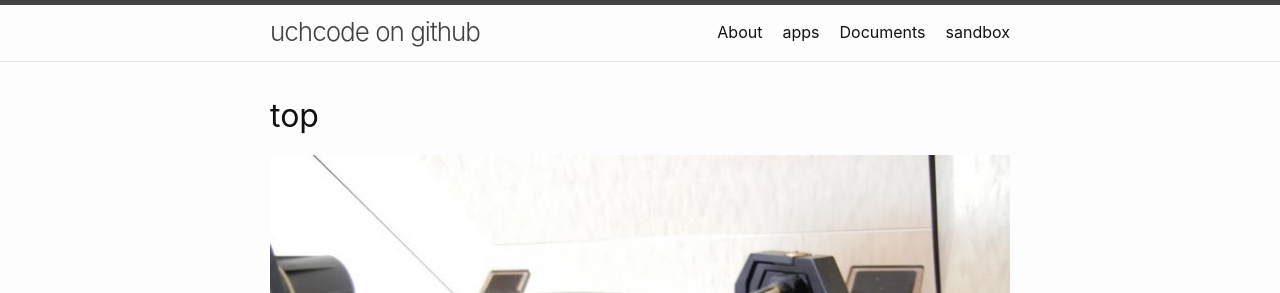
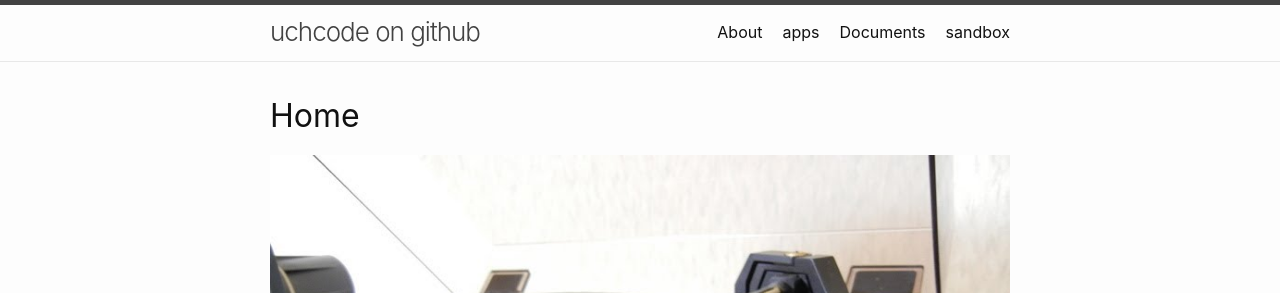
Before and after one commit to uchcode/uchcode.github.io, a Jekyll site: the page built from index.md, in a window 1280 px wide. Shown: the top 293 px of the page. Built offline with Jekyll 4.4.1, drawn with Linux system fonts in a browser that asks for light colours.

Commit message:
Update index.md

```diff
--- a/index.md
+++ b/index.md
@@ -5,6 +5,6 @@
 layout: home
 ---
 
-<h1>top</h1>
+<h1>Home</h1>
 
 ![index-image](index.jpg)
```
